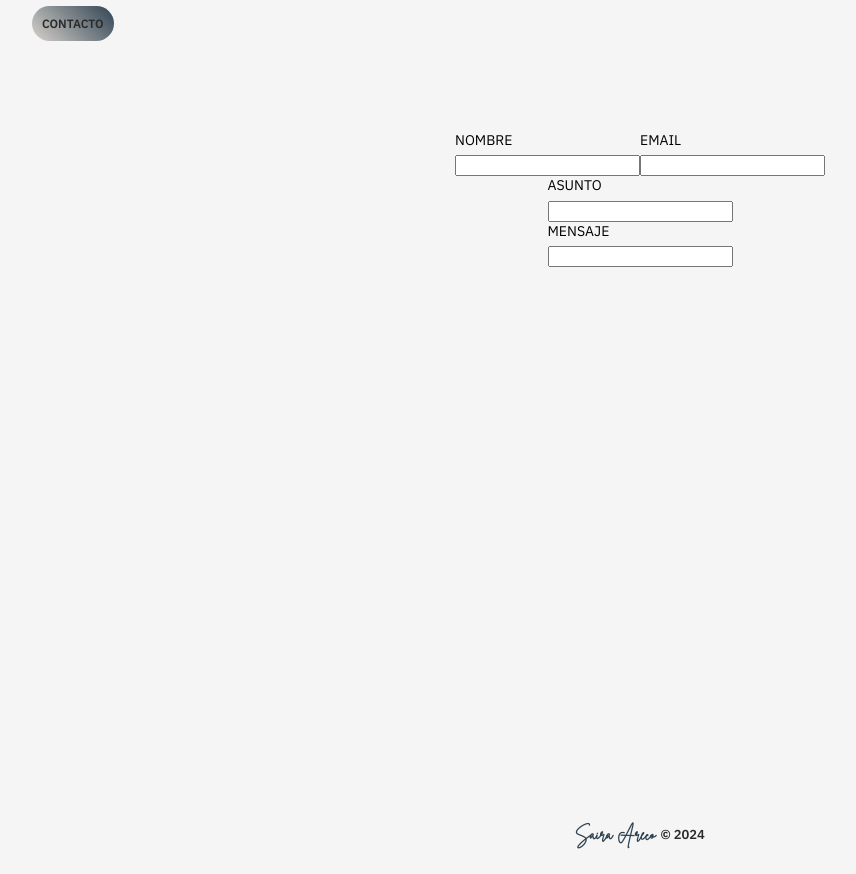
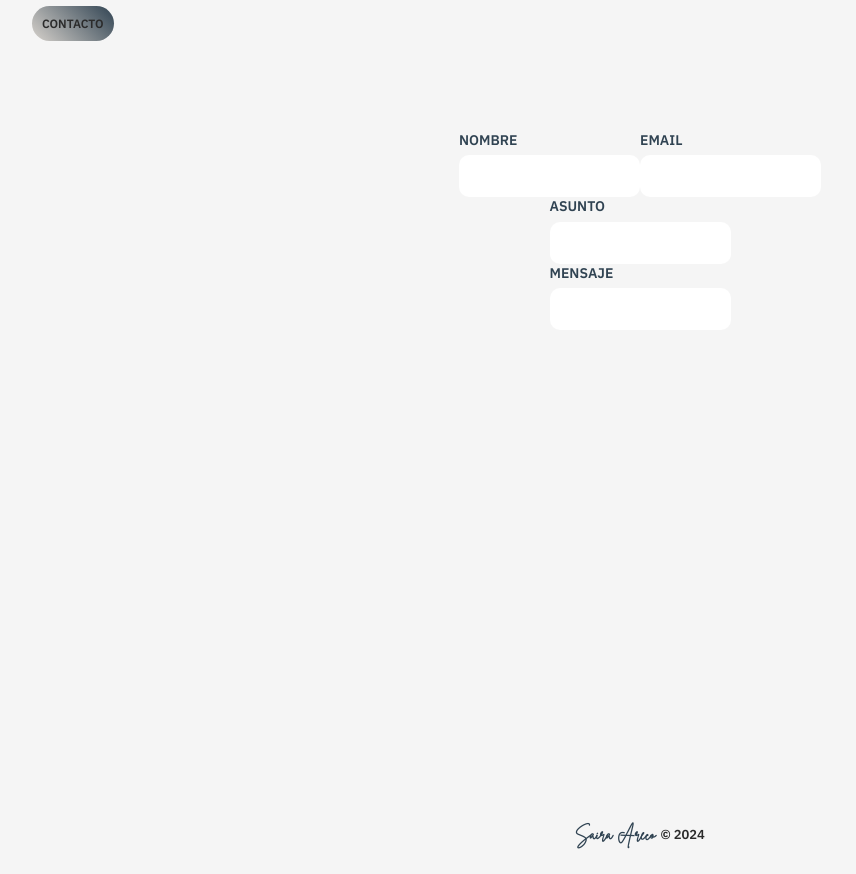
Before and after one commit to sairaareco/portfolio, a Next.js app in the folder client/: page / in a window 1280 px wide. Shown: the part 3300-4174 px from the top of the page, without its empty margins (0-856 px from the left). Built offline with nearby package versions, Linux system fonts and the light colour scheme.

Commit message:
estilos label

```diff
--- a/client/app/components/Contact.tsx
+++ b/client/app/components/Contact.tsx
@@ -10,20 +10,28 @@ const Contact = () => {
                 <div className={styles.personalInfoContainer}>
                     <div className={styles.inputGroup}>
                         <label htmlFor="name" className={styles.label}> NOMBRE </label>
-                        <input type="text" id="name"/>
+                        <input type="text"
+                        id="name"
+                        className={styles.input}/>
                     </div>
                     <div className={styles.inputGroup}>
                         <label htmlFor="email" className={styles.label}> EMAIL </label>
-                        <input type="text" id="email"/>
+                        <input type="text"
+                        id="email"
+                        className={styles.input}/>
                         </div>
                 </div>
 
                 <div className={styles.messageContainer}>
                     <label htmlFor="subject" className={styles.label}> ASUNTO </label>
-                    <input type="text" id="subject"/>
+                    <input type="text"
+                    id="subject"
+                    className={styles.input}/>
 
                     <label htmlFor="message" className={styles.label}> MENSAJE </label>
-                    <input type="text" id="message"/>
+                    <input type="text"
+                    id="message"
+                    className={styles.input}/>
                 </div>
             </form>
         </main>
--- a/client/app/globals.css
+++ b/client/app/globals.css
@@ -6,7 +6,6 @@ body {
   box-sizing: border-box;
   font-family: 'IBM Plex Sans', sans-serif;
   background-color: whitesmoke;
-  /* display: inline-block; */
 }
 
 
--- a/client/app/styles/Contact.module.css
+++ b/client/app/styles/Contact.module.css
@@ -37,5 +37,12 @@
 }
 .label {
     font-size: 14px;
+    color: #304352;
     margin-bottom: 0.4rem;
+    font-weight: 600;
 }
+.input {
+    height: 2.5rem;
+    border: none;
+    border-radius: 10px;
+}
```
